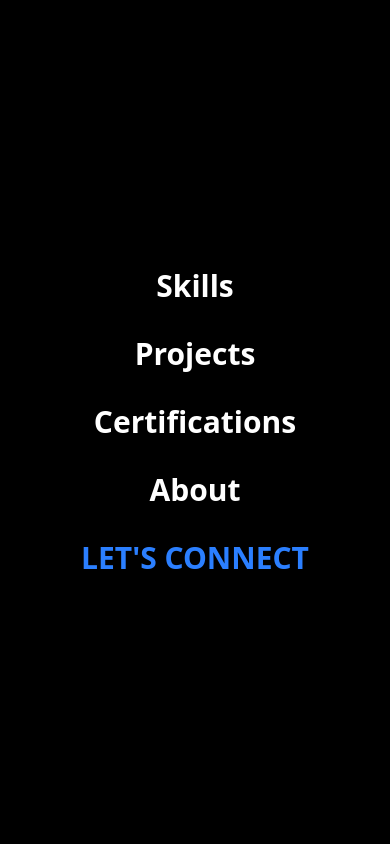
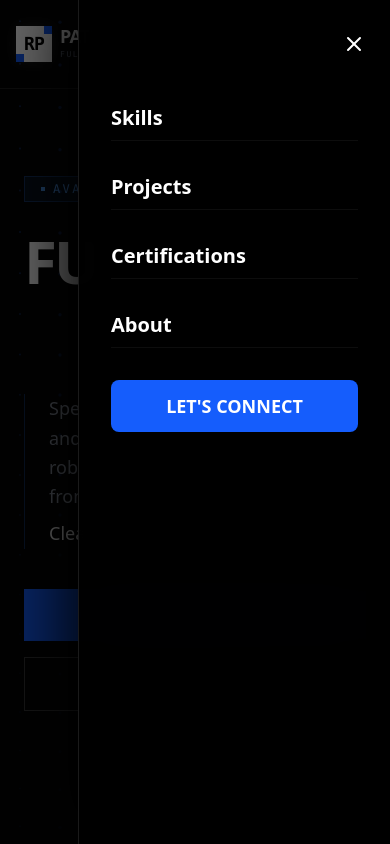
Before and after one commit to rahulXpathak/portfolio, a React (Vite) app: page / in a window 390 px wide. Both pictures are taken after a click on the button "Toggle menu". Shown: the top 844 px of the page. Built offline with nearby package versions, Linux system fonts and the light colour scheme.

Commit message:
fix: hamburger menu and credentials mobile responsiveness

```diff
--- a/src/components/layout/Navbar.jsx
+++ b/src/components/layout/Navbar.jsx
@@ -20,22 +20,22 @@ const Navbar = () => {
 
   return (
     <nav className={`fixed top-0 left-0 w-full z-50 transition-all duration-300 border-b border-white/10 ${scrolled ? 'bg-black/90 backdrop-blur-md py-4' : 'bg-transparent py-6'}`}>
-      <div className="max-w-7xl mx-auto px-6 flex justify-between items-center">
+      <div className="max-w-7xl mx-auto px-4 md:px-6 flex justify-between items-center">
 
         {/* Brand Logo */}
-        <a href="#" className="flex items-center gap-3 group">
-          <div className="relative w-10 h-10 bg-white flex items-center justify-center overflow-hidden shadow-[0_0_15px_rgba(255,255,255,0.1)] group-hover:shadow-[0_0_20px_rgba(59,130,246,0.5)] transition-shadow duration-500">
+        <a href="#" className="flex items-center gap-2 md:gap-3 group">
+          <div className="relative w-9 h-9 md:w-10 md:h-10 bg-white flex items-center justify-center overflow-hidden shadow-[0_0_15px_rgba(255,255,255,0.1)] group-hover:shadow-[0_0_20px_rgba(59,130,246,0.5)] transition-shadow duration-500">
             <div className="absolute inset-0 bg-blue-600 transform translate-y-full group-hover:translate-y-0 transition-transform duration-300 ease-out"></div>
-             <span className="relative z-10 font-black text-xl text-black group-hover:text-white transition-colors duration-300 font-mono tracking-tighter">RP</span>
+            <span className="relative z-10 font-black text-lg md:text-xl text-black group-hover:text-white transition-colors duration-300 font-mono tracking-tighter">RP</span>
             <div className="absolute top-0 right-0 w-2 h-2 bg-blue-600 group-hover:bg-white transition-colors duration-300"></div>
             <div className="absolute bottom-0 left-0 w-2 h-2 bg-blue-600 group-hover:bg-white transition-colors duration-300"></div>
           </div>
 
           <div className="flex flex-col justify-center">
-            <span className="text-xl font-bold tracking-tighter text-white leading-none group-hover:text-blue-500 transition-colors duration-300">
+            <span className="text-lg md:text-xl font-bold tracking-tighter text-white leading-none group-hover:text-blue-500 transition-colors duration-300">
               PATHAK<span className="text-blue-600 group-hover:text-white transition-colors">.</span>
             </span>
-            <span className="text-[9px] tracking-[0.3em] text-gray-500 font-mono mt-1 group-hover:text-white transition-colors duration-500 uppercase">
+            <span className="text-[8px] md:text-[9px] tracking-[0.2em] md:tracking-[0.3em] text-gray-500 font-mono mt-1 group-hover:text-white transition-colors duration-500 uppercase">
               Full Stack Dev
             </span>
           </div>
@@ -64,32 +64,58 @@ const Navbar = () => {
         </div>
 
         {/* Mobile Toggle */}
-        <button onClick={() => setIsOpen(!isOpen)} className="md:hidden text-white">
-          {isOpen ? <X /> : <Menu />}
+        <button
+          onClick={() => setIsOpen(!isOpen)}
+          className="md:hidden text-white p-2 z-[60] relative"
+          aria-label="Toggle menu"
+        >
+          {isOpen ? <X size={24} /> : <Menu size={24} />}
         </button>
       </div>
 
-      {/* Mobile Menu */}
-      <div className={`md:hidden fixed inset-0 bg-black z-40 flex flex-col justify-center items-center space-y-8 transition-transform duration-500 ${isOpen ? 'translate-x-0' : 'translate-x-full'}`}>
-        {navLinks.map((link) => (
+      {/* Mobile Menu Sidebar */}
+      <div
+        className={`
+          md:hidden fixed top-0 right-0 h-full w-[80%] max-w-[320px]
+          bg-black/98 backdrop-blur-xl z-[55]
+          flex flex-col pt-24 px-8
+          transition-transform duration-300 ease-out
+          ${isOpen ? 'translate-x-0' : 'translate-x-full'}
+          border-l border-white/10
+          shadow-[-20px_0_60px_rgba(0,0,0,0.8)]
+        `}
+      >
+        {/* Mobile Nav Links */}
+        <div className="flex flex-col gap-6">
+          {navLinks.map((link, index) => (
             <a
               key={link.name}
               href={link.href}
               onClick={() => setIsOpen(false)}
-            className="text-3xl font-bold text-white hover:text-blue-500 transition-colors"
+              className="text-xl font-bold text-white hover:text-blue-500 transition-colors duration-300 py-2 border-b border-white/5"
             >
               {link.name}
             </a>
           ))}
+        </div>
+
         {/* Mobile Action Button */}
         <a
           href="#cta"
           onClick={() => setIsOpen(false)}
-            className="text-3xl font-bold text-blue-500 hover:text-white transition-colors"
+          className="mt-8 bg-blue-600 text-white px-6 py-3 text-center text-lg font-bold rounded-lg hover:bg-blue-500 transition-all duration-300"
         >
           LET'S CONNECT
         </a>
       </div>
+
+      {/* Backdrop overlay */}
+      {isOpen && (
+        <div
+          className="md:hidden fixed inset-0 bg-black/60 z-[54]"
+          onClick={() => setIsOpen(false)}
+        />
+      )}
     </nav>
   );
 };
--- a/src/components/sections/Testimonials.jsx
+++ b/src/components/sections/Testimonials.jsx
@@ -26,10 +26,10 @@ const Testimonials = () => {
   ];
 
   return (
-    <section id="testimonials" className="py-32 bg-black border-t border-white/10 relative perspective-1000 overflow-hidden">
-       <div className="max-w-7xl mx-auto px-6 mb-2">
-          <h2 className="text-4xl md:text-6xl font-bold text-white mb-4">CREDENTIALS</h2>
-          <div className="flex items-center gap-2 text-blue-500 font-mono text-sm tracking-widest">
+    <section id="testimonials" className="py-20 md:py-32 bg-black border-t border-white/10 relative perspective-1000 overflow-hidden">
+      <div className="max-w-7xl mx-auto px-4 md:px-6 mb-2">
+        <h2 className="text-3xl md:text-6xl font-bold text-white mb-3 md:mb-4">CREDENTIALS</h2>
+        <div className="flex items-center gap-2 text-blue-500 font-mono text-xs md:text-sm tracking-widest">
           <span>// CERTIFIED EXCELLENCE</span>
         </div>
       </div>
@@ -40,7 +40,7 @@ const Testimonials = () => {
 
         {/* Scroll Track */}
         {/* py-20 padding ensures the 3D cards have space to "Pop Up" without clipping */}
-          <div className="flex flex-nowrap gap-8 animate-loop-scroll hover:pause py-20 px-4">
+        <div className="flex flex-nowrap gap-4 md:gap-8 animate-loop-scroll hover:pause py-10 md:py-20 px-4">
 
           {/* Duplicated array for seamless infinite loop */}
           {[...certifications, ...certifications].map((cert, i) => (
@@ -48,10 +48,10 @@ const Testimonials = () => {
               key={i}
               className="
                   group
-                  min-w-[350px] md:min-w-[450px]
-                  h-[300px]
+                  min-w-[280px] md:min-w-[450px]
+                  h-auto min-h-[260px] md:h-[300px]
                   bg-neutral-900/40
-                  p-10
+                  p-6 md:p-10
                   border border-white/5
                   backdrop-blur-md
                   rounded-xl
@@ -71,31 +71,32 @@ const Testimonials = () => {
               <div className="absolute inset-0 bg-gradient-to-tr from-transparent via-white/5 to-transparent opacity-0 group-hover:opacity-100 transition-opacity duration-500 pointer-events-none rounded-xl"></div>
 
               {/* Decorative Icon */}
-                <div className="text-blue-600 opacity-50 mb-4 group-hover:text-blue-400 group-hover:scale-110 transition-all duration-300 origin-left">
-                   <Award size={40} strokeWidth={1} />
+              <div className="text-blue-600 opacity-50 mb-3 md:mb-4 group-hover:text-blue-400 group-hover:scale-110 transition-all duration-300 origin-left">
+                <Award size={32} className="md:w-10 md:h-10" strokeWidth={1} />
               </div>
 
-                <p className="text-lg text-white font-light leading-relaxed mb-4 relative z-10 group-hover:text-blue-50 transition-colors">
+              <p className="text-sm md:text-lg text-white font-light leading-relaxed mb-3 md:mb-4 relative z-10 group-hover:text-blue-50 transition-colors">
                 {cert.desc}
               </p>
 
-                <div className="flex items-center gap-4 mt-auto border-t border-white/10 pt-6 relative z-10">
+              <div className="flex items-center gap-3 md:gap-4 mt-auto border-t border-white/10 pt-4 md:pt-6 relative z-10">
                 <div className="
-                    w-12 h-12
+                    w-10 h-10 md:w-12 md:h-12
                     bg-gradient-to-tr from-blue-600 to-purple-600
                     rounded-lg
                     flex items-center justify-center
-                    font-bold text-white text-sm
+                    font-bold text-white text-xs md:text-sm
                     shadow-lg
                     group-hover:shadow-[0_0_30px_rgba(59,130,246,0.6)]
                     group-hover:scale-110
                     transition-all duration-300
+                    shrink-0
                   ">
                   {cert.issuer.substring(0, 2).toUpperCase()}
                 </div>
-                  <div>
-                    <h4 className="text-white font-bold text-sm tracking-wide group-hover:text-blue-200 transition-colors">{cert.title}</h4>
-                    <p className="text-gray-500 text-xs uppercase tracking-wider group-hover:text-gray-400 transition-colors">{cert.issuer}</p>
+                <div className="min-w-0">
+                  <h4 className="text-white font-bold text-xs md:text-sm tracking-wide group-hover:text-blue-200 transition-colors truncate">{cert.title}</h4>
+                  <p className="text-gray-500 text-[10px] md:text-xs uppercase tracking-wider group-hover:text-gray-400 transition-colors">{cert.issuer}</p>
                 </div>
               </div>
             </div>
```
Also changed, not shown: src/components/sections/Experience.jsx (+22 -22 lines). Lines whose indentation alone changed are shown as unchanged.
